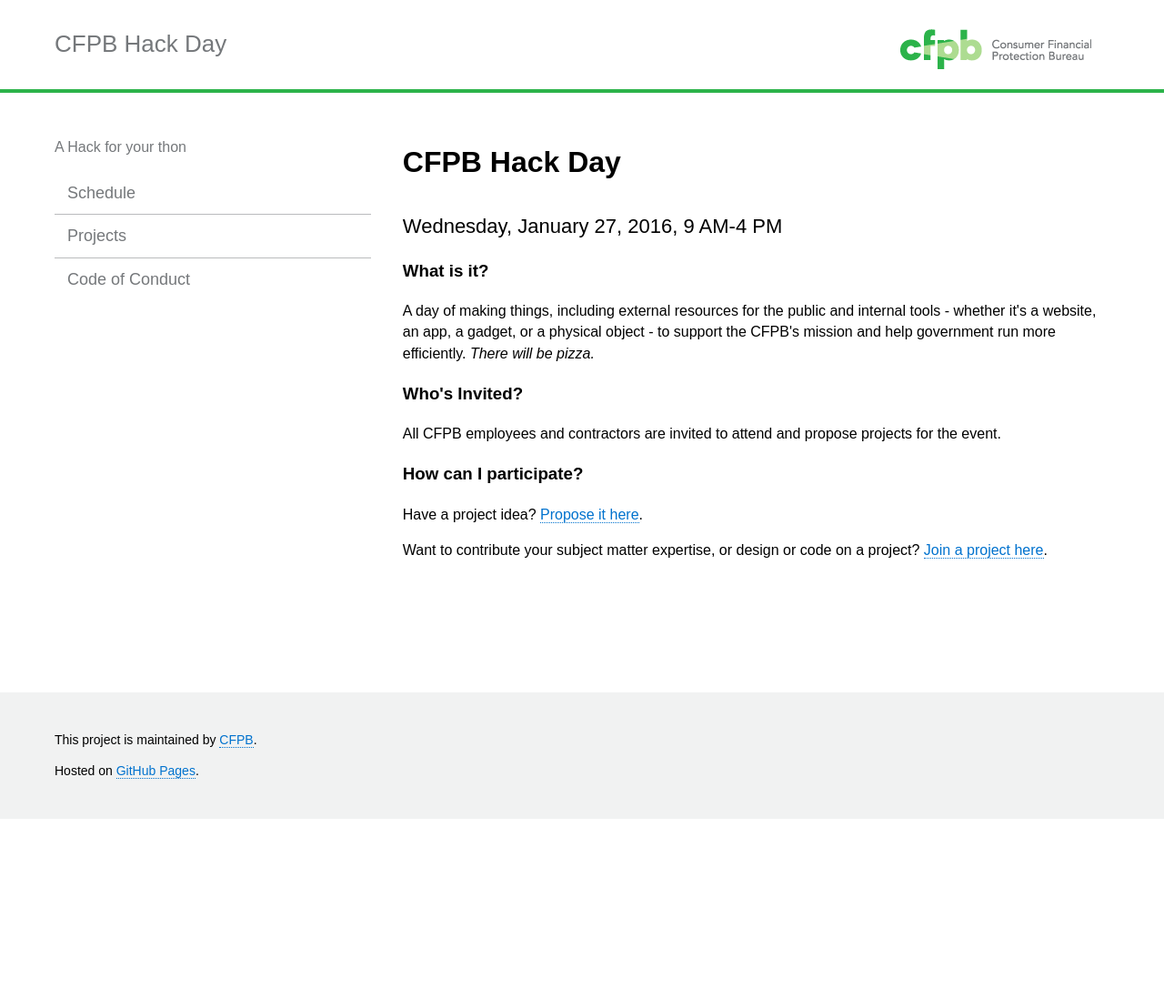
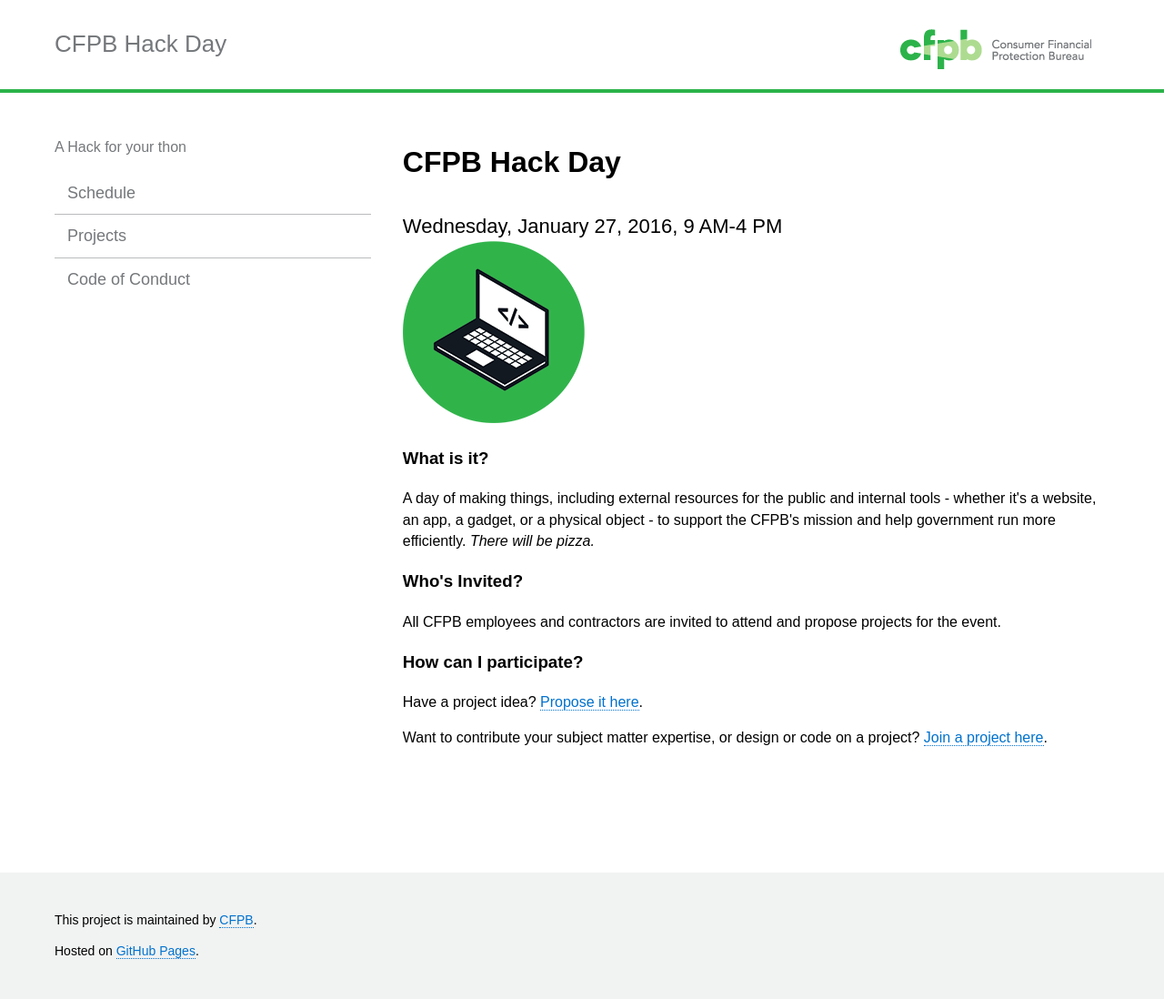
Before and after one commit to cfpb/hackathon, a Jekyll site: the page built from index.html, in a window 1280 px wide. Shown: the whole page at 91% size. Built offline with Jekyll 4.4.1, drawn with Linux system fonts in a browser that asks for light colours; before the commit the page ends 900 px from its top, so only the background shows below that.

Commit message:
add isocon

```diff
--- a/index.html
+++ b/index.html
@@ -10,6 +10,8 @@
 
   <h2>Wednesday, January 27, 2016, 9 AM-4 PM</h2>
 
+  <img src="assets/img/developers_isocon.png" alt="">
+
   <h3>What is it?</h3>
   <p>A day of making things, including external resources for the public and internal tools - whether it's a website, an app, a gadget, or a physical object - to support the CFPB's mission and help government run more efficiently. <em>There will be pizza.</em></p>
 
```
Also changed, not shown: assets/img/developers_isocon.png (added).
